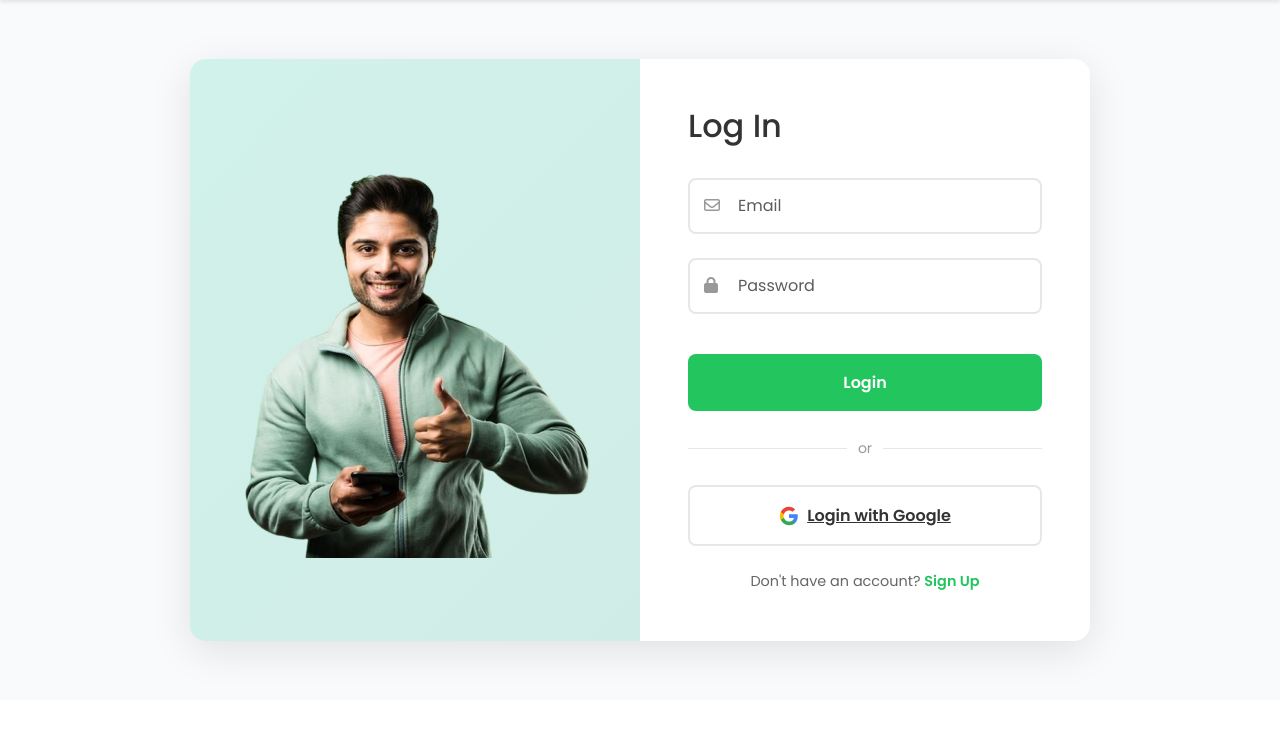
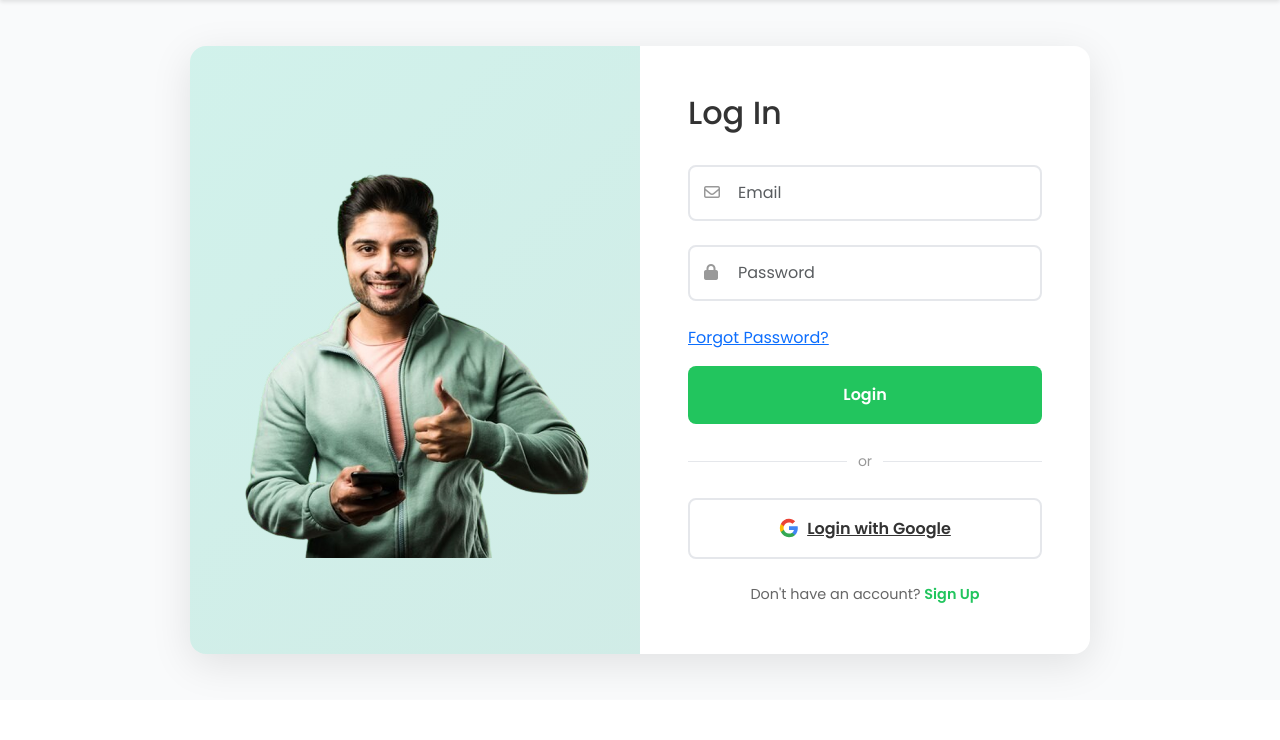
Before and after one commit to kowsalya2025/vetricollegemysql, a Django app: page /login/ in a window 1280 px wide. Shown: the part 108-848 px from the top of the page. Run offline with Django 5.2, Linux system fonts and the light colour scheme; parts of the project's set-up code (start-up, migrations or seed data) failed here and were passed over; some libraries are stand-ins or nearby versions.

```diff
--- a/lms/templates/lms/login.html
+++ b/lms/templates/lms/login.html
@@ -217,6 +217,10 @@
                     </div>
                 </div>
 
+                <div class="forgot-password">
+  <a href="{% url 'password_reset' %}">Forgot Password?</a>
+</div>
+
                 <button type="submit" class="btn-submit">Login</button>
             </form>
 
--- a/lms/urls.py
+++ b/lms/urls.py
@@ -1,5 +1,6 @@
 # lms/urls.py
 from django.urls import path
+from django.contrib.auth import views as auth_views
 from . import views
 
 urlpatterns = [
@@ -78,4 +79,10 @@ path('payment-failed/', views.payment_failed, name='payment_failed'),
 path('test-payment/<slug:slug>/', views.create_test_payment, name='create_test_payment'),
 
 path('payment/success/<int:order_id>/', views.payment_success, name='payment_success'),
+
+path('password-reset/', auth_views.PasswordResetView.as_view(), name='password_reset'),
+    path('password-reset/done/', auth_views.PasswordResetDoneView.as_view(), name='password_reset_done'),
+    path('password-reset-confirm/<uidb64>/<token>/', auth_views.PasswordResetConfirmView.as_view(), name='password_reset_confirm'),
+    path('password-reset-complete/', auth_views.PasswordResetCompleteView.as_view(), name='password_reset_complete'),
+
 ]
```
